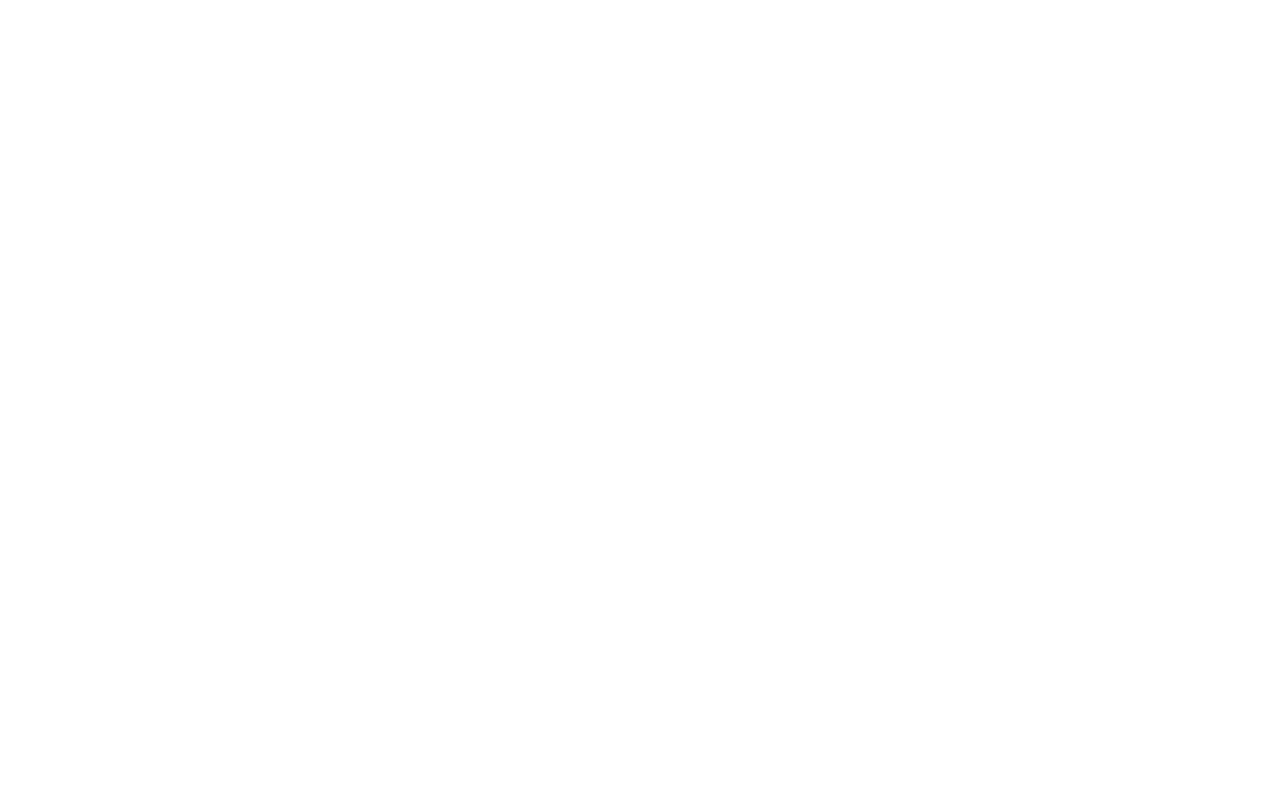
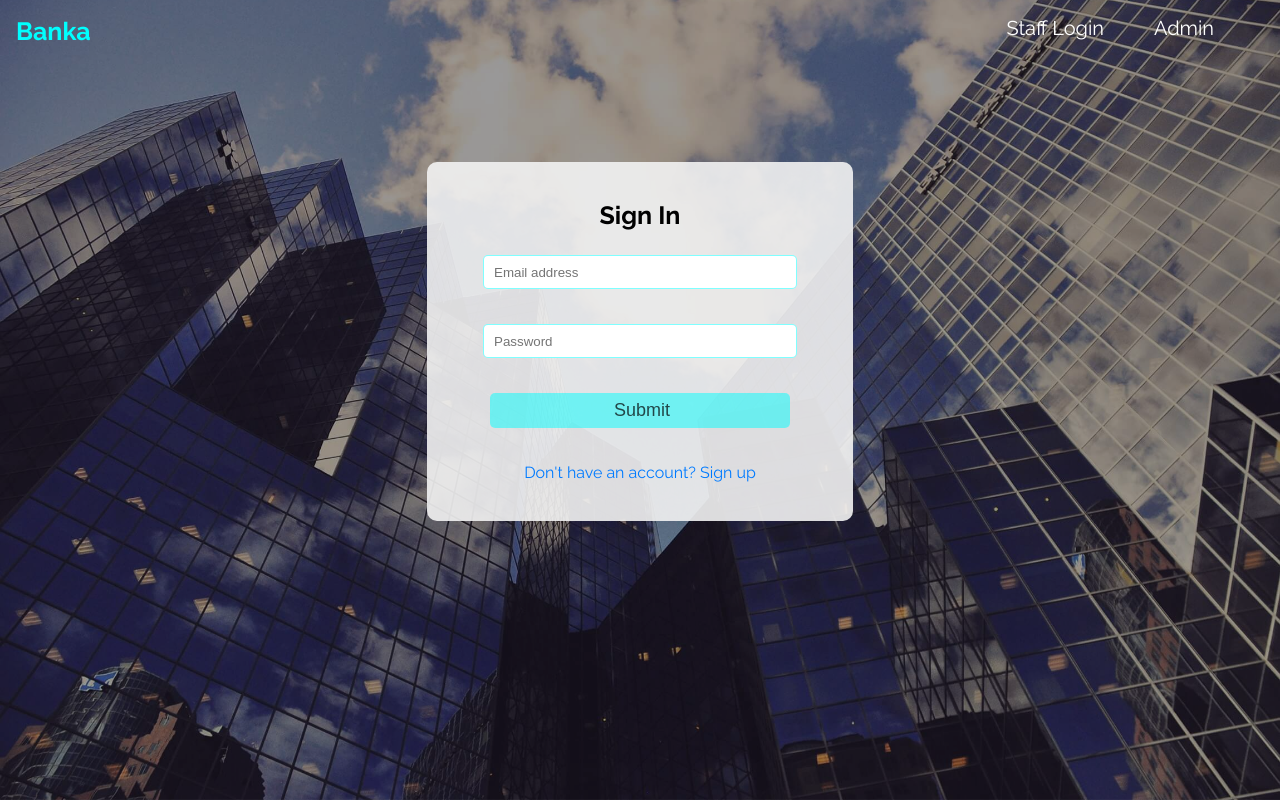
Before and after one commit to phembarl/Banka-React, a React app: page /login in a window 1280 px wide. Built offline with nearby package versions, Linux system fonts and the light colour scheme.

Commit message:
feature: sign in - enable users to log in - Delivers #167860596]

```diff
--- a/src/App.jsx
+++ b/src/App.jsx
@@ -3,6 +3,7 @@ import { BrowserRouter as Router, Route, Switch } from 'react-router-dom';
 import Landing from './components/Landing';
 import Home from './components/Home';
 import SignupForm from './components/SignupForm';
+import LoginForm from './components/LoginForm';
 
 const App = () => (
   <Router>
@@ -10,6 +11,7 @@ const App = () => (
       <Route exact path="/" component={Landing} />
       <Route exact path="/home" component={Home} />
       <Route exact path="/signup" component={SignupForm} />
+      <Route exact path="/login" component={LoginForm} />
     </Switch>
   </Router>
 );
--- a/src/components/Home.css
+++ b/src/components/Home.css
@@ -7,10 +7,6 @@
     min-height: 100vh;
     font-family: 'Raleway', sans-serif;
     position: relative;
-}
-
-#linky {
-  color: #000;
 }
 
 .nav{
@@ -54,10 +50,6 @@
     background: #000;
 }
 
-.linky {
-  text-decoration: none;
-}
-
 .lorem{
     font-size: 18px;
 }
--- a/src/components/Landing.jsx
+++ b/src/components/Landing.jsx
@@ -15,11 +15,11 @@ const landing = () => (
       </div>
 
       <div className="nav-items nav-right">
-        <Link to="/login">
+        <Link to="/login" className="linky">
           <div className="user visible nav-link">Login</div>
         </Link>
 
-        <Link to="/signup">
+        <Link to="/signup" className="linky">
           <div className="user visible nav-link">Sign Up</div>
         </Link>
       </div>
--- /dev/null
+++ b/src/components/LoginForm.jsx
@@ -0,0 +1,40 @@
+import React from 'react';
+import { Link } from 'react-router-dom';
+
+const loginForm = () => (
+  <div id="welcome">
+    <nav className="navbar form-nav visible">
+      <Link to="/" className="linky">
+        <div className="visible nav nav-link brand form-brand">Banka</div>
+      </Link>
+
+      <div className="toggle-btn visible nav-link">
+        <span className="tog" />
+        <span className="tog" />
+        <span className="tog" />
+      </div>
+
+      <div className="nav-items nav-right">
+        <a href="staffLogin.html" className="user form-users visible nav-link">Staff Login</a>
+        <a href="adminLogin.html" className="user form-users visible nav-link">Admin</a>
+      </div>
+    </nav>
+
+    <div>
+      <form className="visible" id="login-form">
+        <h3 id="form-text">Sign In</h3>
+        <input type="email" id="email" name="" placeholder="Email address" />
+        <input type="password" id="password" name="" placeholder="Password" />
+        <input type="Submit" name="" id="submit" />
+
+        <Link to="/signup" className="linky">
+          <div className="other">Don't have an account? Sign up</div>
+        </Link>
+      </form>
+    </div>
+
+    <div className="image-overlay" />
+  </div>
+);
+
+export default loginForm;
--- a/src/index.css
+++ b/src/index.css
@@ -441,6 +441,14 @@ height: 35px;
   font-size: 18px;
 }
 
+.linky {
+  text-decoration: none;
+}
+
+.linky:visited {
+  text-decoration: none;
+}
+
 @media only screen and (max-width: 1024px){
 .form-nav{
   background: #f2f2f2;
```
Also changed, not shown: .eslintrc.json.
